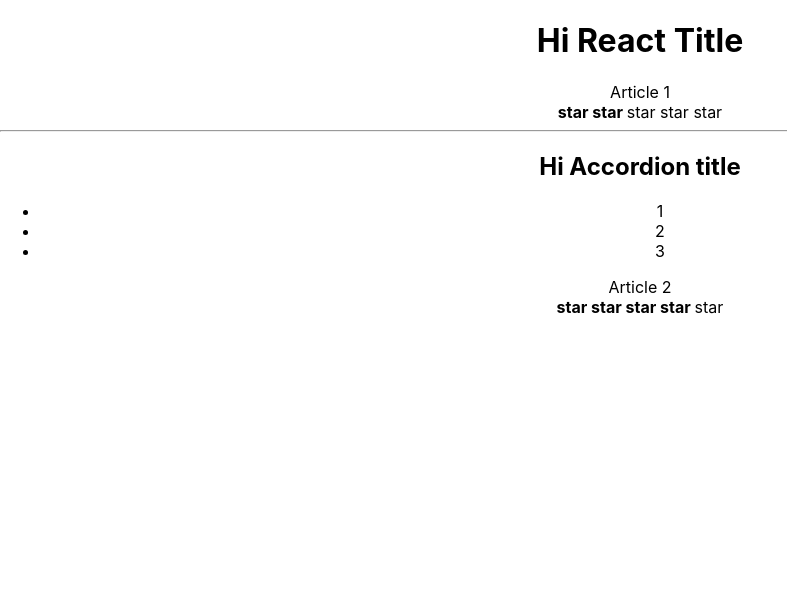
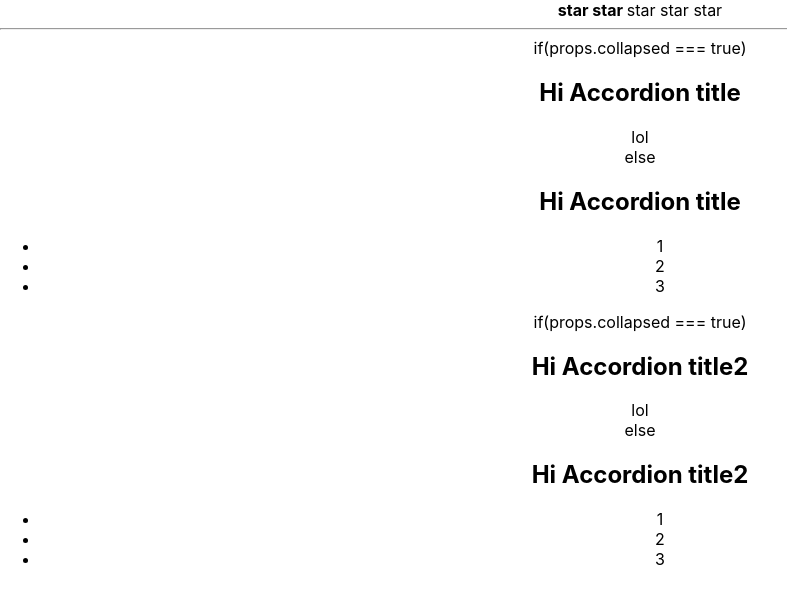
Before and after one commit to beniwbogdan/IT_K, a React (Create React App) app: page / in a window 1280 px wide. Shown: the top 604 px of the page, without its empty margins (0-787 px from the left). Built offline with nearby package versions, Linux system fonts and the light colour scheme.

Commit message:
Props throwing 2

```diff
--- a/src/App.tsx
+++ b/src/App.tsx
@@ -3,22 +3,35 @@ import React from 'react';
 import './App.css';
 import Accordion from "../src/components/Accordeon/Accordion"
 import Rating from "./components/Rating/Rating";
-
+type PageTitleAppPropsType={
+    title:string
+}
 const App = () => {
     return (
         <div className="App">
-           <PageTitle title={"Hi React Title"}/>
-            Article 1
+           {/*<PageTitle title={"Hi React Title"}/>*/}
+           {/* Article 1*/}
             <Rating value={2}/>
             <hr/>
-            <Accordion title={"Hi Accordion title"}/>
-            Article 2
-            <Rating value={4}/>
+            <Accordion
+                title={"Hi Accordion title"}
+                collapsed={true}
+            />
+            <Accordion
+                title={"Hi Accordion title2"}
+                collapsed={false}/>
+            {/*Article 2*/}
+            {/*<Rating value={0}/>*/}
+            {/*<Rating value={1}/>*/}
+            {/*<Rating value={2}/>*/}
+            {/*<Rating value={3}/>*/}
+            {/*<Rating value={4}/>*/}
+            {/*<Rating value={5}/>*/}
         </div>
     );
 }
 
-function PageTitle(props:any) {
+function PageTitle(props:PageTitleAppPropsType) {
     console.log("PageTitle is rendering");
     return (
         <h1>
--- a/src/components/Accordeon/Accordion.tsx
+++ b/src/components/Accordeon/Accordion.tsx
@@ -1,22 +1,54 @@
 import React from "react";
 
-function Accordion(props:any) {
-    return (
+type AccordionPropsType = {
+    title: string,
+    collapsed: boolean
+}
+
+function Accordion(props: AccordionPropsType) {
+    return( <>
+        if(props.collapsed === true){
             <div>
+                <AccordionTitle title={props.title}/>
+                <AccordionEmptyBody/>
+            </div>
+        } else {
+            <div>
+                <AccordionTitle title={props.title}/>
+                <AccordionBody/>
+            </div>
+        }
+        </>
+        );
+//     return(
+//     <>
+//             if(props.collapsed===true){
+//                 <div>
+//                     <AccordionTitle title={props.title}/>
+//                     <AccordionEmptyBody/>
+//                 </div>
+//             }else {
+//
+//                 <div>
+//                     <AccordionTitle title={props.title}/>
+//                     <AccordionBody/>
+//                 </div>
+//         }
+// </>);
+    }
 
-            <AccordionTitle title={props.title} />
-            <AccordionBody/>
+        type AccordionTitlePropsType = {
+        title: string
+    }
 
-        </div>
-    );
-}
-function AccordionTitle(props:any) {
+        function AccordionTitle(props: AccordionTitlePropsType) {
         return (
 
         <h2>{props.title}</h2>
 
         );
     }
+
         function AccordionBody() {
         return (
 
@@ -28,4 +60,10 @@ function AccordionBody() {
         );
     }
 
+        function AccordionEmptyBody() {
+        return (
+        <div>lol</div>
+        );
+    }
+
         export default Accordion;
--- a/src/components/Rating/Rating.tsx
+++ b/src/components/Rating/Rating.tsx
@@ -1,6 +1,11 @@
 import React from "react";
 
-function Rating(props: any) {
+type RatingPropsType = {
+    value: 0 | 1 | 2 | 3 | 4 | 5
+
+}
+
+function Rating(props: RatingPropsType) {
     console.log("Rating is rendering");
 
     if (props.value === 1) {
@@ -48,7 +53,7 @@ function Rating(props: any) {
                 <Star selected={true}/>
                 <Star selected={true}/>
             </div>);
-    }else{
+    } else {
         return (
             <div>
                 <Star selected={false}/>
@@ -62,7 +67,11 @@ function Rating(props: any) {
 
 }
 
-function Star(props: any) {
+type StarPropsType = {
+    selected: boolean
+}
+
+function Star(props: StarPropsType) {
     console.log("Star is rendering");
 
     if (props.selected == true) {
```
Lines whose indentation alone changed are shown as unchanged.
